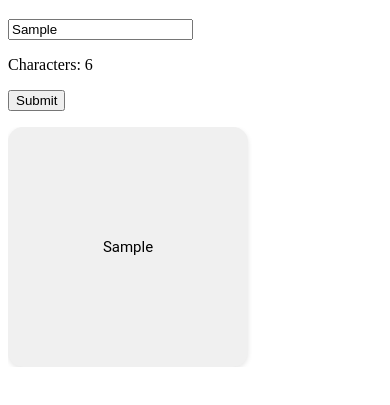
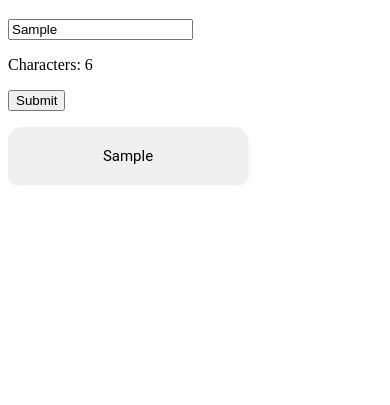
Before and after one commit to Daymannovaes/carrousel-builder, a website built with Vite: page index.html in a window 390 px wide. Both pictures are taken after typing "Sample" into the empty fields and a click on the button "Submit". Shown: the part 61-466 px from the top of the page. Built offline with nearby package versions, Linux system fonts and the light colour scheme.

Commit message:
Adjust responsiveness

```diff
--- a/src/style.css
+++ b/src/style.css
@@ -10,7 +10,7 @@
     font-family: 'Roboto', sans-serif;
     font-size: 15px;
     width: 200px;
-    height: 200px;
+    height: auto;
     background-color: #f0f0f0;
     border-radius: 15px;
     display: flex;
@@ -18,6 +18,7 @@
     align-items: center;
     margin: 0px;
     padding: 20px;
+    word-wrap: break-word;
     box-shadow: 0 2px 5px rgba(0, 0, 0, 0.1);
     transition: transform 0.3s;
 }
```
